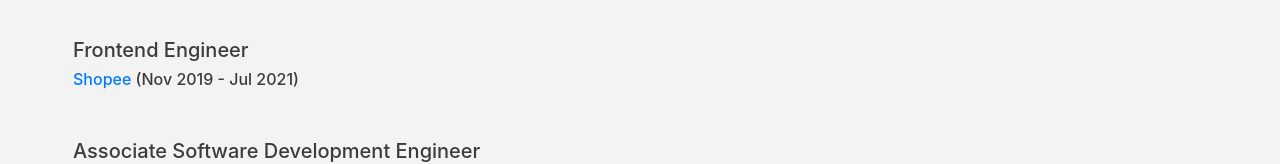
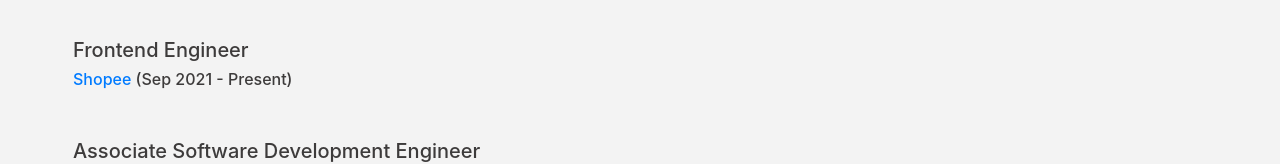
Before and after one commit to vigorakbar/portfolio, a React (Create React App) app: page / in a window 1280 px wide. Shown: the part 615-779 px from the top of the page. Built offline with nearby package versions, Linux system fonts and the light colour scheme.

Commit message:
chore: update experience

```diff
--- a/src/constants/experience.js
+++ b/src/constants/experience.js
@@ -3,13 +3,13 @@ export const experience = [
     company: "Shopee",
     companyHomepage: "https://www.shopee.sg/",
     title: "Frontend Engineer",
-    time: "(Nov 2019 -  Jul 2021)",
+    time: "(Sep 2021 - Present)",
   },
   {
     company: "DANA Indonesia",
     companyHomepage: "https://www.dana.id/",
     title: "Associate Software Development Engineer",
-    time: "(Nov 2019 -  Jul 2021)",
+    time: "(Nov 2019 - Jul 2021)",
   },
   {
     company: "Surya Teknologi Nasional",
```
